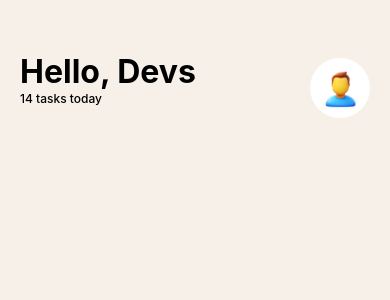
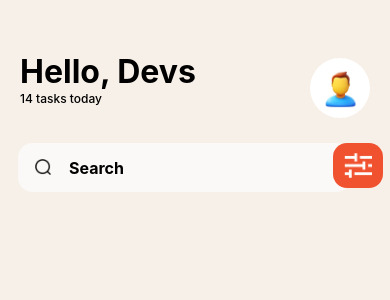
Before and after one commit to DNYAbbey/rn-assignment3-11207924, a React Native app in the folder UIMockUp/: screen / in a window 390 px wide. Shown: the top 300 px of the page. Built offline with nearby package versions, Linux system fonts and the light colour scheme.

Commit message:
Added search bar and filter button

```diff
--- a/UIMockUp/App.js
+++ b/UIMockUp/App.js
@@ -1,5 +1,5 @@
 import { StatusBar } from 'expo-status-bar';
-import { StyleSheet, Text, View, ScrollView, Image } from 'react-native';
+import { StyleSheet, Text, View, ScrollView, Image, TextInput, TouchableOpacity, } from 'react-native';
 
 export default function App() {
   return (
@@ -10,9 +10,14 @@ export default function App() {
           <Text style={styles.paragraph}>14 tasks today</Text>
         </View>
         <View style={styles.profileimgContainer}><Image source={require('./assets/profileimg.png')} style={styles.profileimg} /></View>
-
       </View>
-
+      <View style={styles.intro}>
+        <View>
+          <TextInput placeholder='Search' style={styles.searchbar}/>
+          <Image source={require('./assets/searchicon.png')} style={styles.searchicon} />
+        </View>
+        <TouchableOpacity style={styles.filter}><Image source={require('./assets/filtericon.png')} style={styles.filtericon} /></TouchableOpacity>
+      </View>
     </ScrollView>
   );
 }
@@ -53,4 +58,37 @@ const styles = StyleSheet.create({
     margin: 'auto',
     zIndex: 100,
   },
+  searchbar:{
+    border: 'solid 1px  #FBF9F7',
+    borderRadius: '14px',
+    width: '100%',
+    height: '49px',
+    paddingLeft: '50px',
+    marginLeft: '18px',
+    marginTop: '25px',
+    backgroundColor: '#FBF9F7',
+    fontWeight: '700',
+    fontSize: '16px',
+  },
+  searchicon:{
+    position: 'relative',
+    width: '16px',
+    height: '16px',
+    left: '35px',
+    top: '-33px',
+    cursor: 'pointer',
+  },
+  filter:{
+    backgroundColor: '#F0522F',
+    borderRadius:'14px',
+    width: '50px',
+    height: '45px',
+    marginTop: '25px',
+    marginRight: '20px',
+  },
+  filtericon:{
+    height: '25.5px',
+    width: '28.5px',
+    margin: 'auto',
+  },
 });
```
